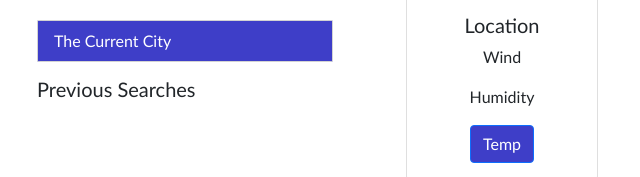
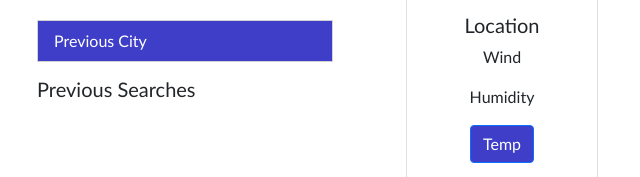
Before and after one commit to One4TheNation/Sunshine, a plain HTML site: page Index.html in a window 1280 px wide. Shown: the part 279-456 px from the top of the page, 0-640 px from the left. Drawn offline with nearby package versions, Linux system fonts and the light colour scheme.

Commit message:
correction typo

```diff
--- a/Index.html
+++ b/Index.html
@@ -34,7 +34,7 @@
                 <br>
                 <div class="list-group" id="city">
                     <button type="button" class="list-group-item list-group-item-action active" aria-current="true">
-                        The Current City
+                        Previous City
                     </button>
                     <h5>Previous Searches</h5>
 
```
